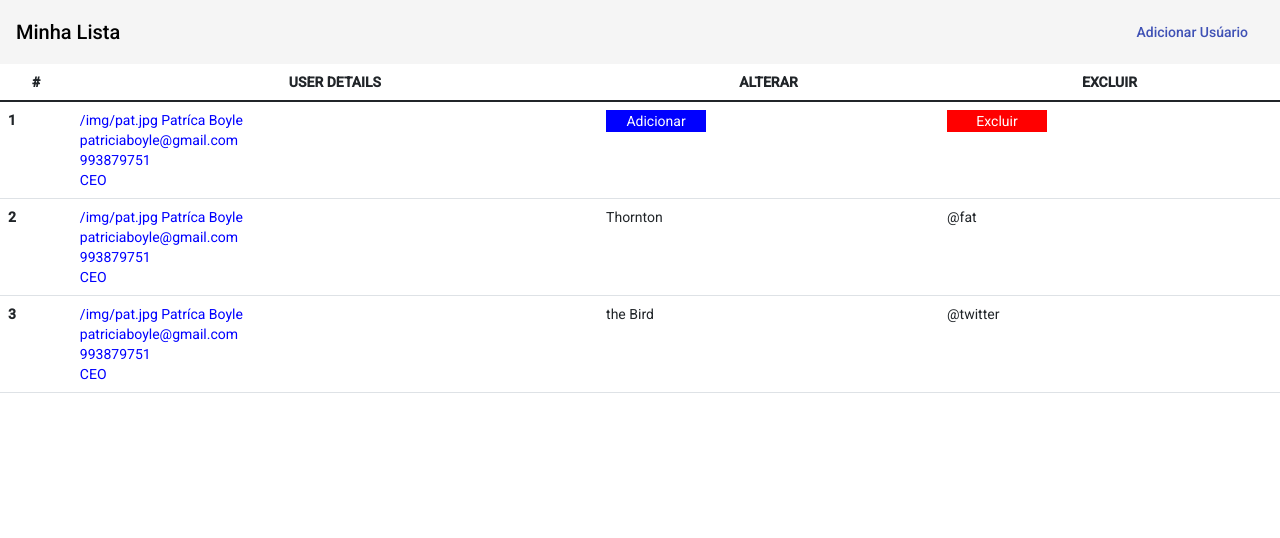
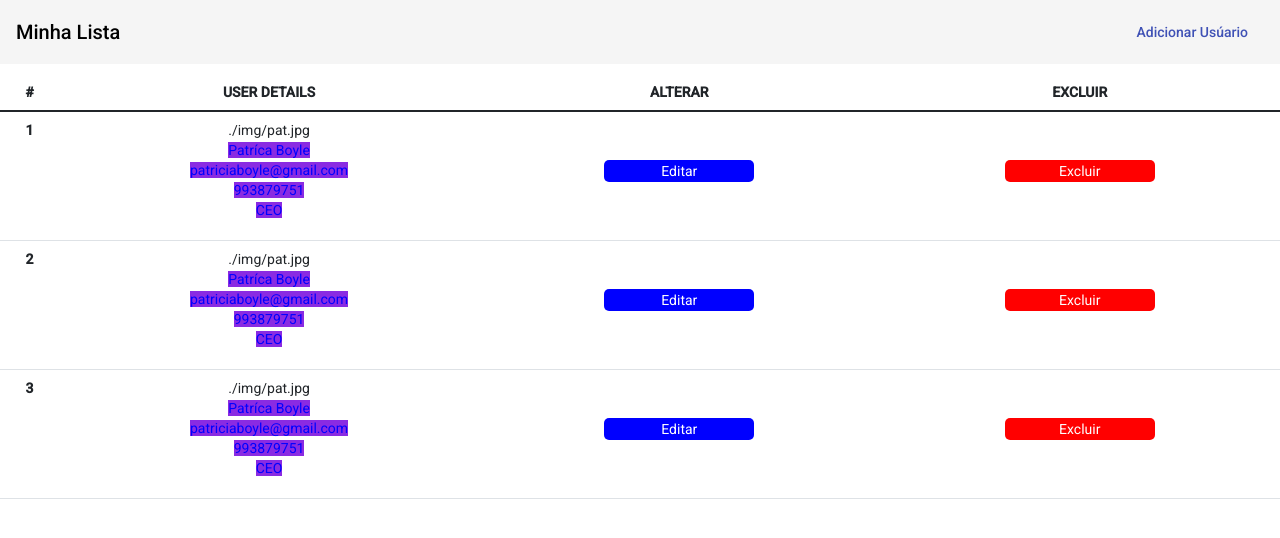
Before and after one commit to costaalessandro-ux/AngularSPA, an Angular app: page / in a window 1280 px wide. Shown: the top 538 px of the page. Built offline with nearby package versions, Linux system fonts and the light colour scheme.

Commit message:
cria componentes de botões

```diff
--- a/src/app/botao/botao.component.css
+++ b/src/app/botao/botao.component.css
@@ -2,12 +2,16 @@
     color: white;
     background-color: blue;
     border: none;
-    width: 100px;
+    border-radius: 5px;
+    width: 150px;
+    margin-top: 40px;
 }
 
 .botao1{
     color: white;
     background-color: red;
     border: none;
-    width: 100px;
+    border-radius: 5px;
+    width: 150px;
+    margin-top: 40px;
 }
--- a/src/app/botao/botao.component.html
+++ b/src/app/botao/botao.component.html
@@ -1 +1 @@
-<button class="botao">Adicionar</button>
+<button class="botao">Editar</button>
--- a/src/app/infos/infos.component.css
+++ b/src/app/infos/infos.component.css
@@ -5,4 +5,5 @@
 
 .infos{
     color: blue;
+    background-color: blueviolet;
 }
--- a/src/app/infos/infos.component.html
+++ b/src/app/infos/infos.component.html
@@ -1,7 +1,9 @@
+<span class="img">{{imageUrl}}</span>
+<p>
 <span class="infos">
-{{imageUrl}}
 {{nome}}<br/>
 {{email}}<br/>
 {{tel}}<br/>
 {{cargo}}<br/>
 </span>
+</p>
--- a/src/app/infos/infos.component.ts
+++ b/src/app/infos/infos.component.ts
@@ -10,7 +10,7 @@ export class InfosComponent implements OnInit{
 
   @Input()
 
-  imageUrl: string = '/img/pat.jpg'
+  imageUrl: string = "./img/pat.jpg"
   nome: string = 'Patríca Boyle'
   email: string = 'patriciaboyle@gmail.com'
   tel: string = '993879751'
--- a/src/app/lista/lista.component.css
+++ b/src/app/lista/lista.component.css
@@ -1,5 +1,17 @@
+.table{
+    margin-top: 10px;
+}
+
 .thead-dark{
     text-align: center;
-    padding: 0;
-    width: 10px;
 }
+
+table th{
+    text-align: center;
+
+}
+
+table td{
+    text-align: center;
+
+}
--- a/src/app/lista/lista.component.html
+++ b/src/app/lista/lista.component.html
@@ -17,14 +17,14 @@
             <tr>
                 <th scope="row">2</th>
                 <td><app-infos></app-infos></td>
-                <td>Thornton</td>
-                <td>@fat</td>
+                <td><app-botao></app-botao></td>
+                <td><app1-botao></app1-botao></td>
             </tr>
             <tr>
                 <th scope="row">3</th>
                 <td><app-infos></app-infos></td>
-                <td>the Bird</td>
-                <td>@twitter</td>
+                <td><app-botao></app-botao></td>
+                <td><app1-botao></app1-botao></td>
             </tr>
         </tbody>
     </table>
```
Also changed, not shown: src/app/home/home.component.html (line endings or trailing spaces).
